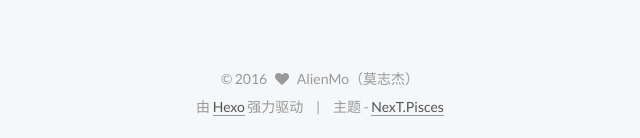
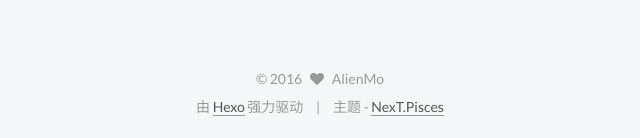
Before and after one commit to tanzhiyong/MiracleTan, a plain HTML site: page 2016/05/27/hello-world/index.html in a window 1280 px wide. Shown: the part 1165-1303 px from the top of the page, 450-1090 px from the left. Drawn offline with Linux system fonts and the light colour scheme.

Commit message:
Site updated: 2016-05-27 16:55:00

```diff
--- a/2016/05/27/hello-world/index.html
+++ b/2016/05/27/hello-world/index.html
@@ -350,8 +350,8 @@ Quick">
         <div class="site-author motion-element" itemprop="author" itemscope itemtype="http://schema.org/Person">
           <img class="site-author-image" itemprop="image"
                src="/images/ans.jpg"
-               alt="AlienMo（莫志杰）" />
-          <p class="site-author-name" itemprop="name">AlienMo（莫志杰）</p>
+               alt="AlienMo" />
+          <p class="site-author-name" itemprop="name">AlienMo</p>
           <p class="site-description motion-element" itemprop="description">与其抱怨太多，不如努力更多。</p>
         </div>
         <nav class="site-state motion-element">
@@ -412,7 +412,7 @@ Quick">
   <span class="with-love">
     <i class="fa fa-heart"></i>
   </span>
-  <span class="author" itemprop="copyrightHolder">AlienMo（莫志杰）</span>
+  <span class="author" itemprop="copyrightHolder">AlienMo</span>
 </div>
 
 <div class="powered-by">
--- a/css/main.css
+++ b/css/main.css
@@ -1549,7 +1549,7 @@ pre .javascript .function {
   width: 4px;
   height: 4px;
   border-radius: 50%;
-  background: #fffbc6;
+  background: #3758fc;
 }
 .links-of-blogroll {
   font-size: 13px;
```
Also changed, not shown: archives/2016/05/index.html (+3 -3 lines), archives/2016/index.html (+3 -3 lines), archives/index.html (+3 -3 lines), index.html (+3 -3 lines).
